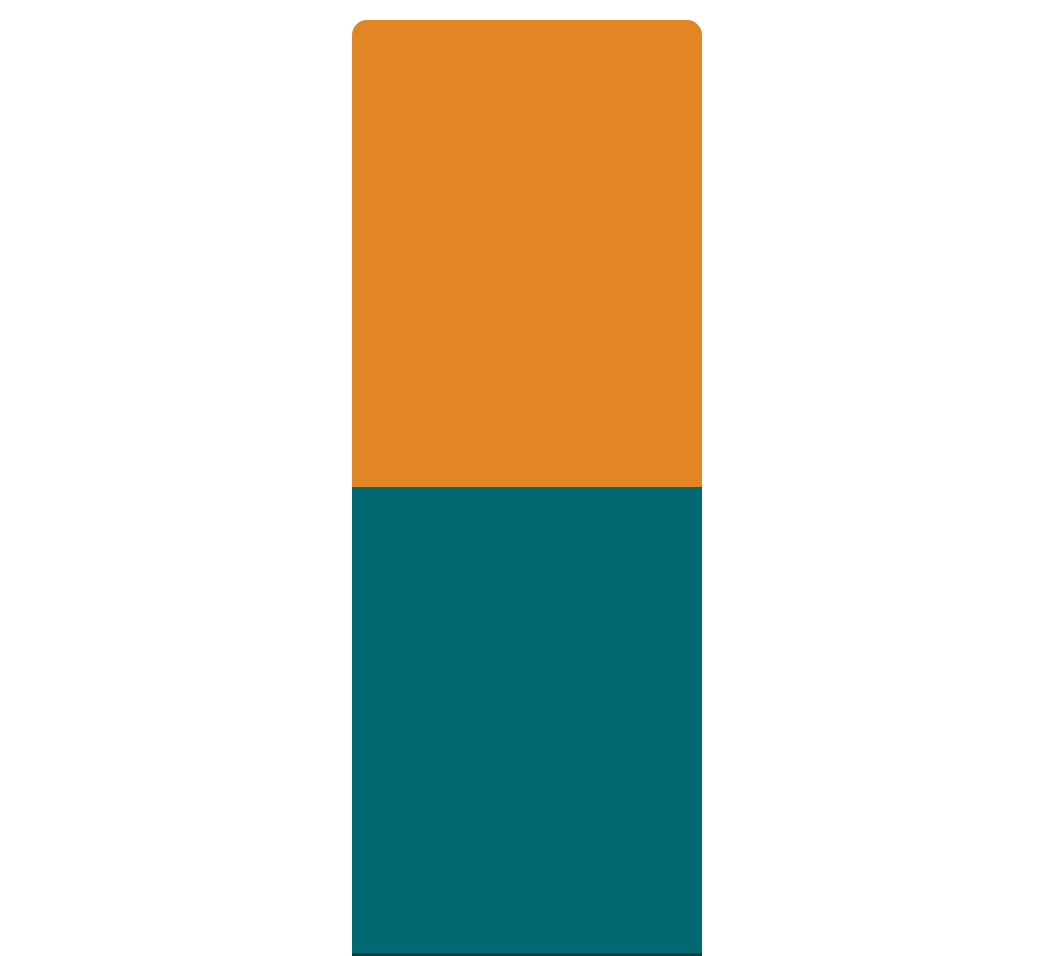
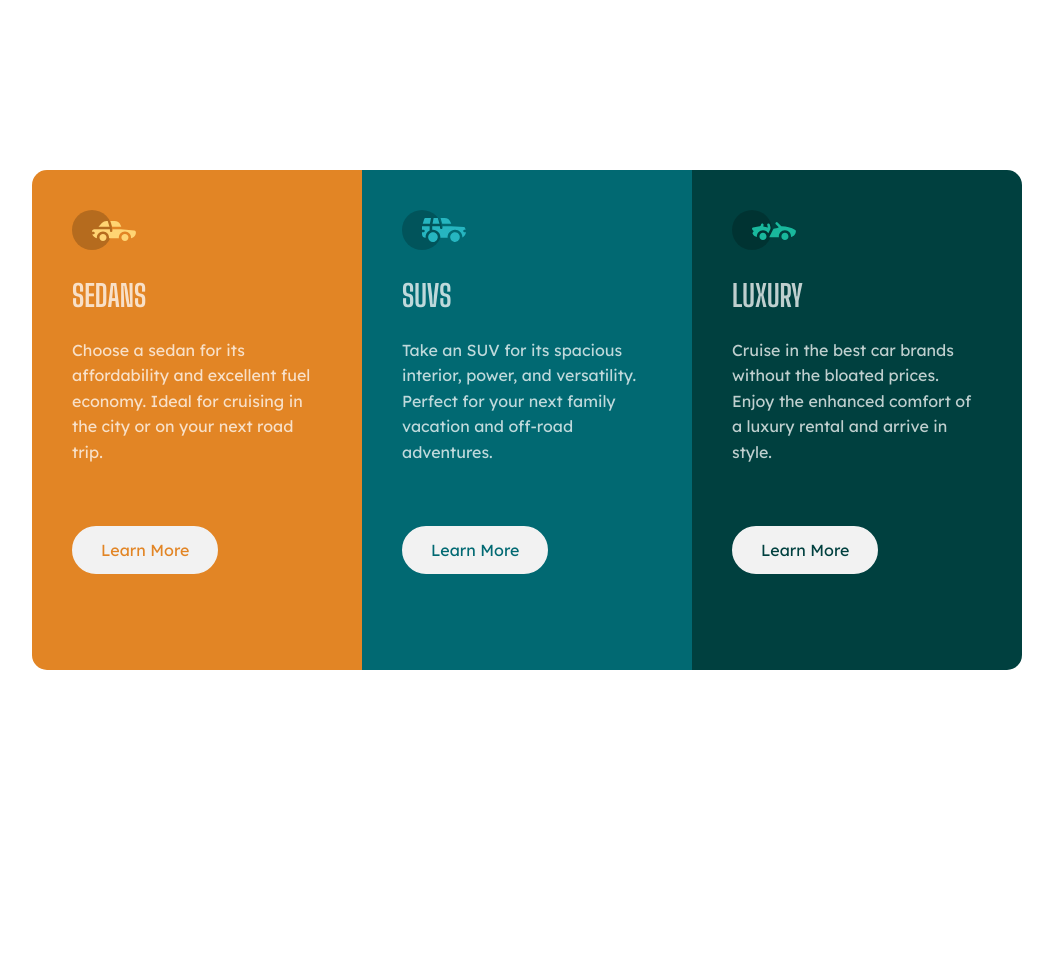
Before and after one commit to retrovertigo1981/3-column-preview-card-component-main, a plain HTML site: page index.html in a window 1280 px wide. Shown: the top 956 px of the page, without its empty margins (113-1166 px from the left). After the commit the page ends 840 px from the top, so only its background shows below. Drawn offline with Linux system fonts and the light colour scheme.

Commit message:
Se terminan los estilos para mobile y para desktop

```diff
--- a/index.html
+++ b/index.html
@@ -5,15 +5,56 @@
     <meta http-equiv="X-UA-Compatible" content="IE=edge">
     <meta name="viewport" content="width=device-width, initial-scale=1.0">
     <link rel="icon" type="image/png" sizes="32x32" href="./images/favicon-32x32.png">
-    <link rel="stylesheet" href="style.css">
+    <link rel="stylesheet" href="/styles.css">
     <link rel="stylesheet" href="normalize.css">
     <title>3 Column Preview Car Component | frontend Mentor</title>
 </head>
 <body>
     <div class="container">
-        <div class="sedan-container"></div>
-        <div class="suvs-container"></div>
-        <div class="luxury-container"></div>
+        <div class="sedan-container">
+
+            <div class="sedan-container--icon">
+                <img src="/images/icon-sedans.svg" alt="sedan">
+            </div>
+            <h2>SEDANS</h2>
+            <p>Choose a sedan for its affordability and excellent fuel economy. Ideal for cruising in the city
+                or on your next road trip.</p>
+
+            <a href="#">Learn More</a>
+
+
+        </div>
+
+        <div class="suvs-container">
+
+            <div class="suvs-container--icon">
+                <img src="/images/icon-suvs.svg" alt="">
+            </div>
+
+            <h2>SUVS</h2>
+
+            <p>Take an SUV for its spacious interior, power, and versatility. Perfect for your next family vacation
+                and off-road adventures.</p>
+
+            <a href="#">Learn More</a>
+
+
+
+        </div>
+
+        <div class="luxury-container">
+            <div class="luxury-container--icon">
+                <img src="/images/icon-luxury.svg" alt="">
+            </div>
+
+            <h2>LUXURY</h2>
+
+            <p>Cruise in the best car brands without the bloated prices. Enjoy the enhanced comfort of a luxury
+                rental and arrive in style.</p>
+
+            <a href="#">Learn More</a>
+
+        </div>
     </div>
 </body>
 </html>
--- a/style.css
+++ /dev/null
@@ -1,29 +0,0 @@
-
-.container {
-    display: flex;
-    flex-direction: column;
-    width: 100%;
-    height: 1400px;
-    align-items: center;
-    margin: 20px 0 20px 0;
-}
-
-.sedan-container {
-    background-color: #E28525;
-    width: 350px;
-    height: 500px;
-    border-radius: 15px 15px 0 0;
-}
-
-.suvs-container {
-    background-color: #016972;
-    width: 350px;
-    height: 500px;
-}
-
-.luxury-container {
-    background-color: #00403F;
-    width: 350px;
-    height: 500px;
-    border-radius: 0 0 15px 15px;
-}
--- /dev/null
+++ b/styles.css
@@ -0,0 +1,113 @@
+@import url('https://fonts.googleapis.com/css2?family=Big+Shoulders+Display:wght@700&family=Lexend+Deca:wght@300;400&display=swap');
+
+html {
+    font-size: 62.5%;
+}
+
+body {
+    font-family: 'Lexend Deca', sans-serif;
+    font-size: 1.6rem;
+    font-weight: 400;
+
+}
+
+
+.container {
+    display: flex;
+    flex-direction: column;
+    width: 100%;
+    height: 1400px;
+    align-items: center;
+    margin: 20px 0 20px 0;
+}
+
+.sedan-container {
+    background-color: #E28525;
+    width: 330px;
+    height: 500px;
+    border-radius: 15px 15px 0 0;
+}
+
+.suvs-container {
+    background-color: #016972;
+    width: 330px;
+    height: 500px;
+}
+
+.luxury-container {
+    background-color: #00403F;
+    width: 330px;
+    height: 500px;
+    border-radius: 0 0 15px 15px;
+}
+
+.container .sedan-container--icon,
+.suvs-container--icon,
+.luxury-container--icon {
+    margin: 40px 0 0 40px;
+}
+
+.sedan-container h2,
+.suvs-container h2,
+.luxury-container h2 {
+    font-family: 'Big Shoulders Display', cursive;
+    font-size: 3.0rem;
+    margin-left: 40px;
+    color: #ffffffbf;
+}
+
+.container p {
+    margin: 0 40px 0 40px;
+    line-height: 1.6;
+    color: #ffffffbf;
+
+}
+
+.container a {
+    display: inline-block;
+    text-decoration: none;
+    border: 2px solid #f2f2f2;
+    background-color: #f2f2f2;
+    margin-top: 60px;
+    margin-left: 40px;
+    padding: 13px 27px;
+    border-radius: 25px;
+    transition: all .4s ease-in-out
+
+}
+
+.sedan-container a {
+    color: #E28525;
+}
+
+.suvs-container a {
+    color:#016972;
+}
+
+.luxury-container a {
+    color: #00403F;
+}
+
+.container a:hover, .container a:active {
+    color:#f2f2f2;
+    background-color: transparent;
+}
+
+@media (min-width: 813px) {
+    .container {
+        display: flex;
+        flex-direction: row;
+        width: 100%;
+        height: 100vh;
+        align-items: center;
+        justify-content: center;
+    }
+
+    .sedan-container {
+        border-radius: 15px 0 0 15px;
+    }
+
+    .luxury-container {
+        border-radius: 0 15px 15px 0;
+    }
+}
```
